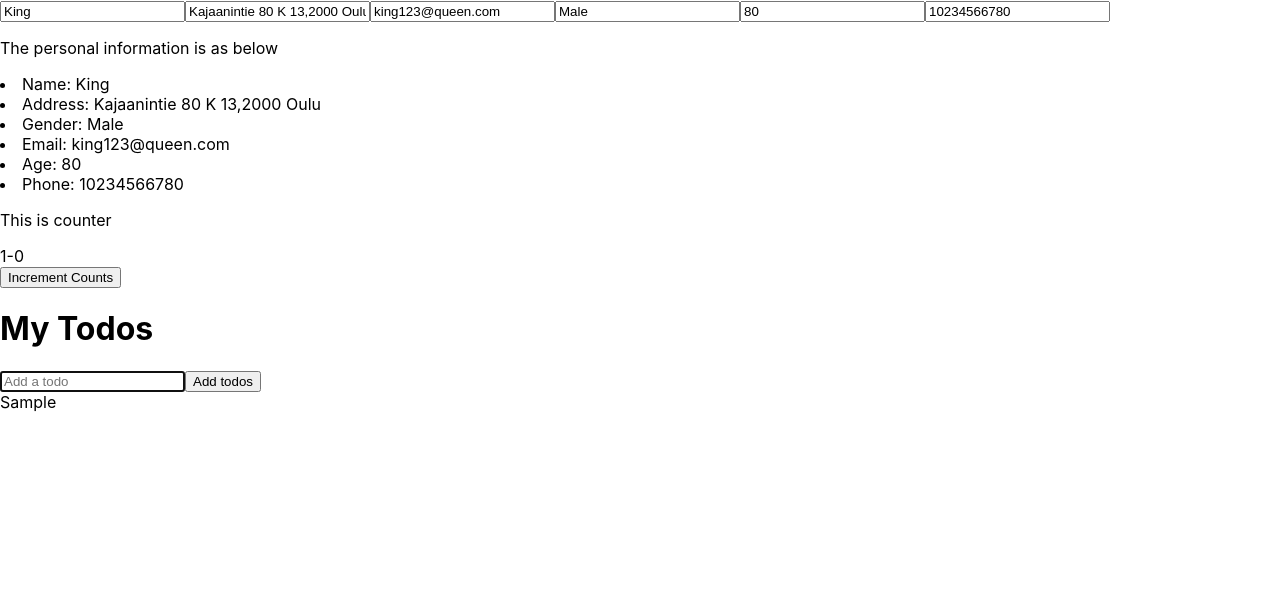
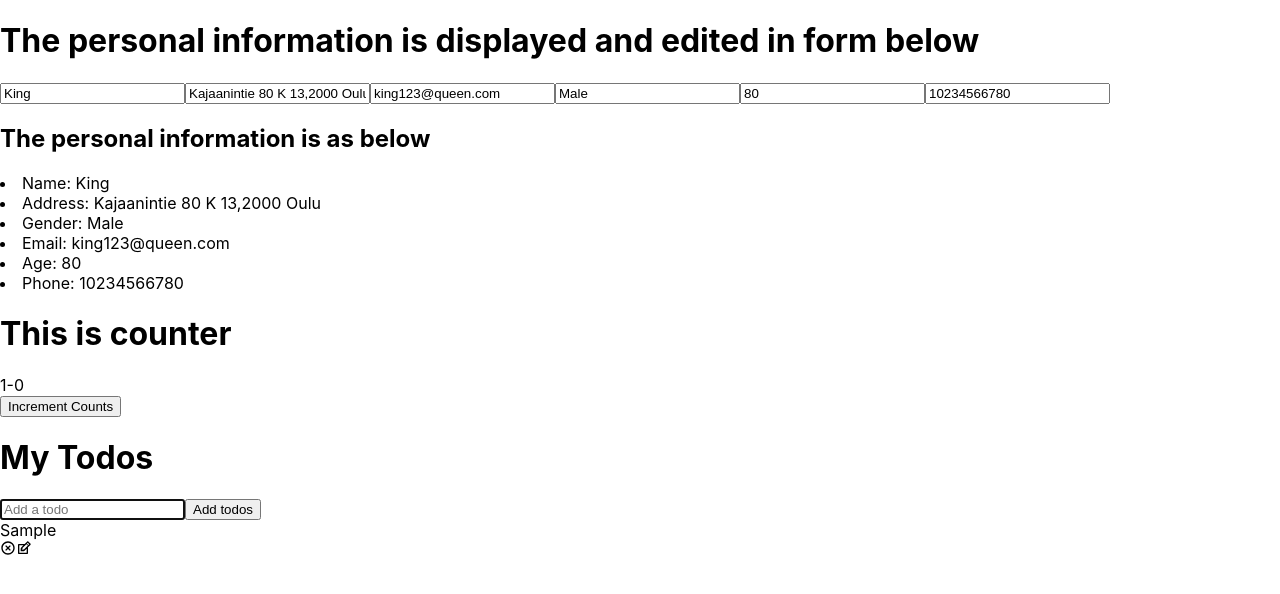
Before and after one commit to Shyamraja/ReactHooks, a React (Create React App) app: page / in a window 1280 px wide. Both pictures are taken after typing "Sample" into the empty fields and a click on the button "Add todos". Shown: the top 594 px of the page. Built offline with nearby package versions, Linux system fonts and the light colour scheme.

Commit message:
Added remove and update functions and icon for Todos

```diff
--- a/src/component/Counter.js
+++ b/src/component/Counter.js
@@ -11,7 +11,7 @@
 
   return (
     <div className="counts">
-      <p>This is counter</p>
+      <h1>This is counter</h1>
       {count}-{secondCount}
       <br />
       <button onClick={() => setSecondCount(secondCount + 1)}>
--- a/src/component/Profile.js
+++ b/src/component/Profile.js
@@ -33,6 +33,8 @@
   return (
     <div>
       <form>
+
+      <h1>The personal information is displayed and edited in form  below</h1>
         <input type="text" value={profile.name} onChange={onNameChange} />
         <input type="text" value={profile.address} onChange={onAddressChange} />
         <input type="text" value={profile.email} onChange={onEmailChange} />
@@ -40,7 +42,7 @@
         <input type="text" value={profile.age} onChange={onAgeChange} />
         <input type="text" value={profile.phone} onChange={onPhoneChange} />
 
-        <p>The personal information is as below</p>
+        <h2>The personal information is as below</h2>
          <li>Name: {profile.name}</li>
          <li>Address: {profile.address}</li>
          <li>Gender: {profile.gender}</li>
--- a/src/component/Todo.js
+++ b/src/component/Todo.js
@@ -1,10 +1,25 @@
 import React, { useState } from 'react';
+import TodoForm from './TodoForm';
+import { RiCloseCircleLine } from 'react-icons/ri';
+import { TiEdit } from 'react-icons/ti';
 
 const Todo = ({ todos, completeTodo, removeTodo, updateTodo }) => {
   const [edit, setEdit] = useState({
     id: null,
     value: ''
   });
+
+  const submitUpdate = value => {
+    updateTodo(edit.id, value);
+    setEdit({
+      id: null,
+      value: ''
+    });
+  };
+
+  if (edit.id) {
+    return <TodoForm edit={edit} onSubmit={submitUpdate} />;
+  }
 
   return todos.map((todo, index) => (
     <div
@@ -14,6 +29,16 @@
       <div key={todo.id} onClick={() => completeTodo(todo.id)}>
         {todo.text}
       </div>
+      <div className='icons'>
+        <RiCloseCircleLine
+          onClick={() => removeTodo(todo.id)}
+          className='delete-icon'
+        />
+        <TiEdit
+          onClick={() => setEdit({ id: todo.id, value: todo.text })}
+          className='edit-icon'
+        />
+      </div>
     </div>
   ));
 };
--- a/src/component/TodoList.js
+++ b/src/component/TodoList.js
@@ -9,10 +9,28 @@
     if (!todo.text || /^\s*$/.test(todo.text)) {
       return;
     }
-
     const newTodos = [todo, ...todos];
     setTodos(newTodos);
     console.log(...todos);
+  };
+  const removeTodo = id => {
+    const removedArr = [...todos].filter(todo => todo.id !== id);
+    setTodos(removedArr);
+  };
+  const updateTodo = (todoId, newValue) => {
+    if (!newValue.text || /^\s*$/.test(newValue.text)) {
+      return;
+    }
+    setTodos(prev => prev.map(item => (item.id === todoId ? newValue : item)));
+  };
+  const completeTodo = id => {
+    let updatedTodos = todos.map(todo => {
+      if (todo.id === id) {
+        todo.isComplete = !todo.isComplete;
+      }
+      return todo;
+    });
+    setTodos(updatedTodos);
   };
 
   return (
@@ -21,6 +39,9 @@
       <TodoForm onSubmit={addTodo} />
       <Todo
         todos={todos}
+        completeTodo={completeTodo}
+        removeTodo={removeTodo}
+        updateTodo={updateTodo}
       />
     </>
   );
```
Also changed, not shown: src/component/TodoForm.js (line endings or trailing spaces).
